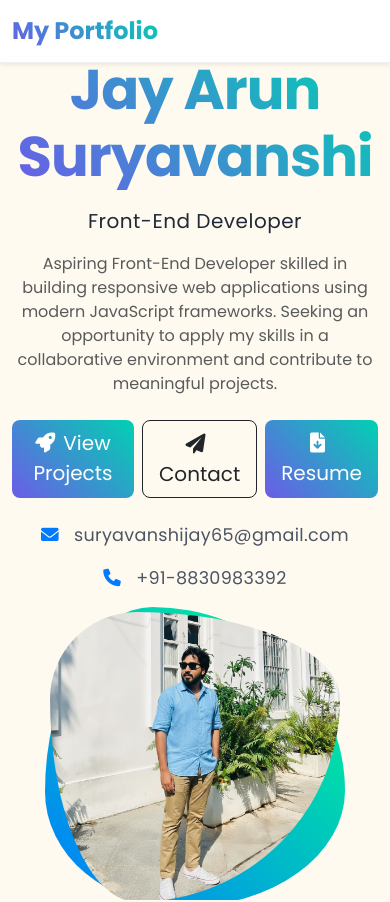
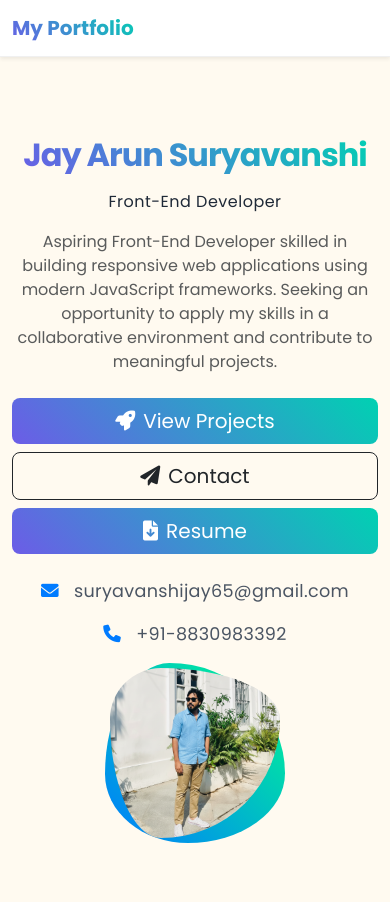
Before and after one commit to jaysuryawanshi65/jay-suryavanshi-portfolio, a React (Vite) app: page / in a window 390 px wide. Shown: the top 902 px of the page. Built offline with nearby package versions, Linux system fonts and the light colour scheme.

Commit message:
Improve responsiveness: hero CTA stack, typography scaling, image sizing

```diff
--- a/src/assets/css/style.css
+++ b/src/assets/css/style.css
@@ -595,3 +595,31 @@ button:focus-visible, a:focus-visible, .btn:focus-visible, input:focus-visible,
 /* Section title reveal on scroll */
 .section-title { opacity: 0; transform: translateY(12px); transition: all 0.5s ease; }
 .section-title.visible { opacity: 1; transform: translateY(0); }
+
+/* Responsive tweaks */
+@media (max-width: 991.98px) {
+  /* Reduce hero heading on tablets */
+  .hero-section h1 { font-size: 2.5rem; }
+  /* Make project thumbs slightly shorter */
+  .project-card .project-img { height: 200px; }
+  /* Reduce profile image size */
+  .profile-image-wrapper { width: 240px; height: 240px; }
+}
+
+@media (max-width: 575.98px) {
+  /* Let hero be auto height with spacing on phones */
+  .hero-section { height: auto; padding: 80px 0 40px; }
+  .hero-section h1 { font-size: 2rem; }
+  .lead { font-size: 1rem; }
+  /* Stack hero actions and make full width */
+  .hero-actions { flex-direction: column; align-items: stretch; }
+  .hero-actions .btn { width: 100%; }
+  /* Further reduce profile image */
+  .profile-image-wrapper { width: 180px; height: 180px; }
+  /* Navbar brand shrink */
+  .navbar-brand { font-size: 1.25rem; }
+  /* Project image height */
+  .project-card .project-img { height: 160px; }
+  /* Improve spacing for cards/forms */
+  .contact-card { padding: 20px; }
+}
--- a/src/components/Hero.jsx
+++ b/src/components/Hero.jsx
@@ -7,7 +7,7 @@ export default function Hero() {
             <h1>Jay Arun Suryavanshi</h1>
             <p className="lead mb-3">Front-End Developer</p>
             <p className="text-muted mb-4">Aspiring Front-End Developer skilled in building responsive web applications using modern JavaScript frameworks. Seeking an opportunity to apply my skills in a collaborative environment and contribute to meaningful projects.</p>
-            <div className="d-flex gap-2 justify-content-center justify-content-lg-start">
+            <div className="d-flex gap-2 justify-content-center justify-content-lg-start hero-actions">
               <a href="#projects" className="btn btn-gradient btn-lg">
                 <i className="fas fa-rocket me-2"></i>View Projects
               </a>
```
